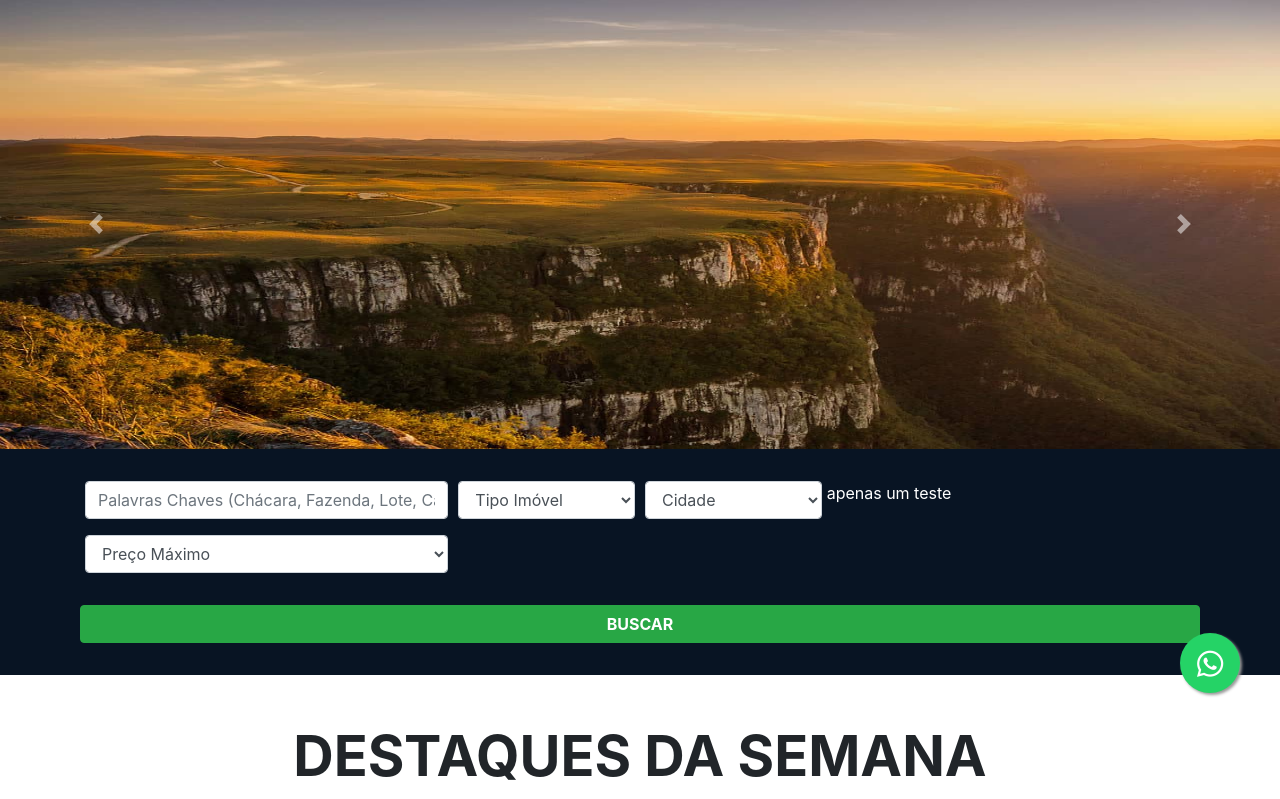
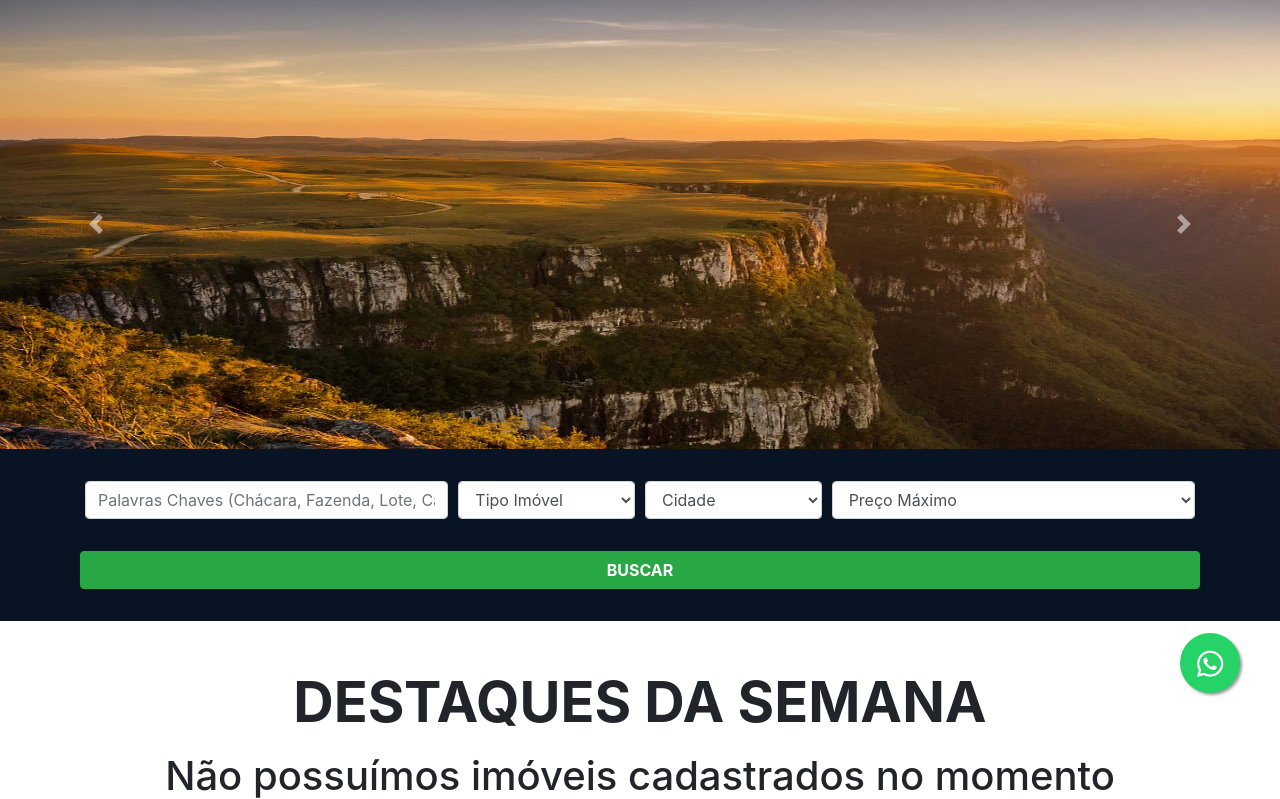
Before and after one commit to CarstenPaulo/REALTOR-WEBSITE, a Django app: page / in a window 1280 px wide. Shown: the part 67-866 px from the top of the page. Run offline with Django 3.2, Linux system fonts and the light colour scheme; data that the repository does not hold is empty; some libraries are stand-ins or nearby versions; some web fonts are replaced.

Commit message:
updated-index

```diff
--- a/templates/index.html
+++ b/templates/index.html
@@ -70,7 +70,6 @@
                             {% endfor %}
                         </select>
                     </div>
-                    <span class="text-white">apenas um teste</span>
                     <div class="col-md-4 mb-3">
                         <label class="sr-only">Preço</label>
                         <select name="preco" class="form-control">
```
